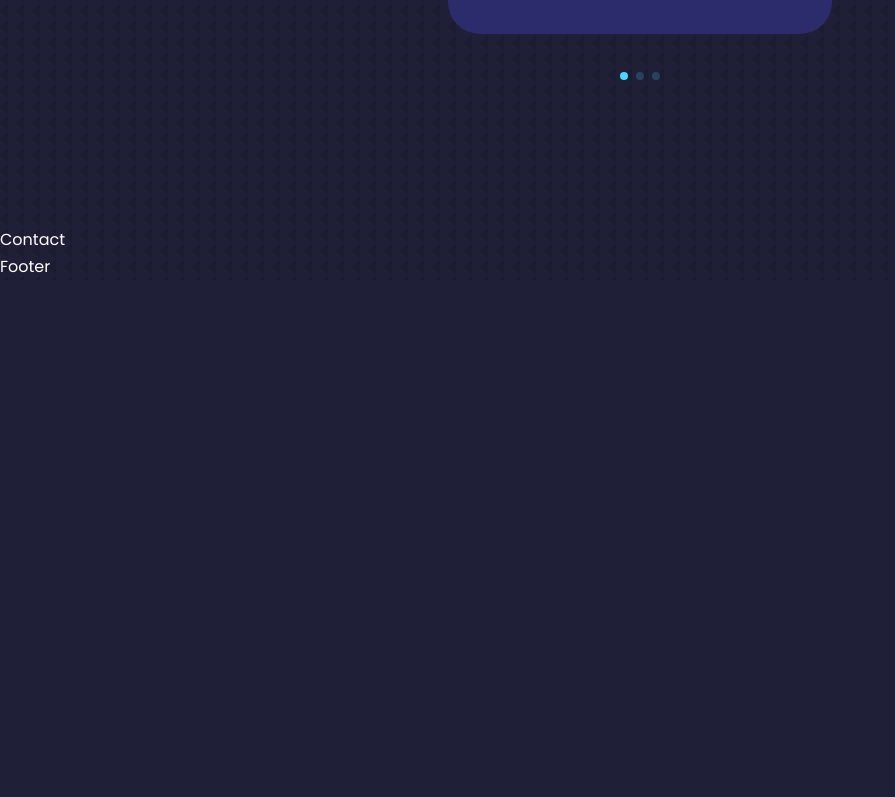
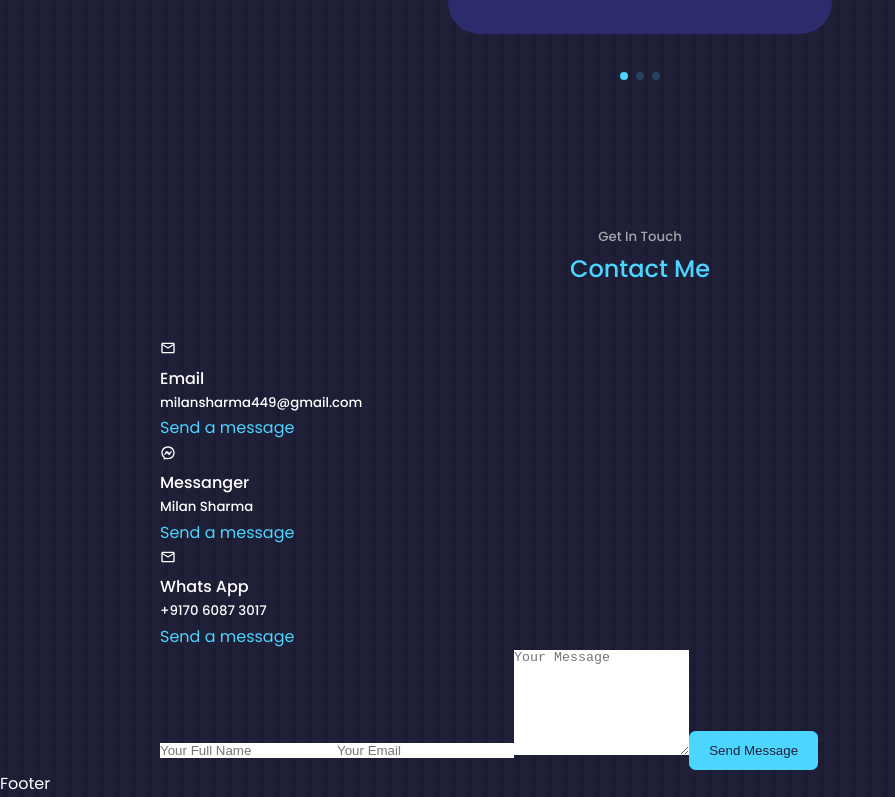
Before and after one commit to Milan-Sharma-449/Portfolio-react, a React (Create React App) app: page / in a window 1280 px wide. Shown: the part 6861-7658 px from the top of the page, without its empty margins (0-895 px from the left). Before the commit the page ends 7141 px from the top, so only its background shows below. Built offline with nearby package versions, Linux system fonts and the light colour scheme.

Commit message:
made contact page

```diff
--- a/src/Component/contact/Contact.jsx
+++ b/src/Component/contact/Contact.jsx
@@ -1,10 +1,42 @@
 import React from 'react'
 import './contact.css'
+import { MdOutlineEmail } from 'react-icons/md'
+import { RiMessengerLine } from 'react-icons/ri'
 
 const Contact = () => {
   return (
     <section id='contact' >
-      Contact
+      <h5>Get In Touch</h5>
+      <h2> Contact Me</h2>
+
+      <div className='container contact__container'>
+        <div className='contact__options'>
+          <article className='contact__option'>
+            <MdOutlineEmail />
+            <h4>Email</h4>
+            <h5>milansharma449@gmail.com</h5>
+            <a href='mailto:milansharma449@gmail.com' target='_blank' rel="noreferrer" >Send a message</a>
+          </article>
+          <article className='contact__option'>
+            <RiMessengerLine />
+            <h4>Messanger</h4>
+            <h5>Milan Sharma</h5>
+            <a href='https://m.me/milan.sharma.980315' target='_blank' rel="noreferrer" >Send a message</a>
+          </article>
+          <article className='contact__option'>
+            <MdOutlineEmail />
+            <h4>Whats App</h4>
+            <h5>+9170 6087 3017</h5>
+            <a href='https://api.whatsapp.com/send?phone=917060873017' target='_blank' rel="noreferrer" >Send a message</a>
+          </article>
+        </div>
+        <form action=''>
+          <input type="text" name='name' placeholder='Your Full Name' required />
+          <input type="email" name='email' placeholder='Your Email' required />
+          <textarea name='message' rows='7' placeholder='Your Message' required />
+          <button type='submit' className='btn btn-primary'>Send Message</button>
+        </form>
+      </div>
     </section>
   )
 }
```
